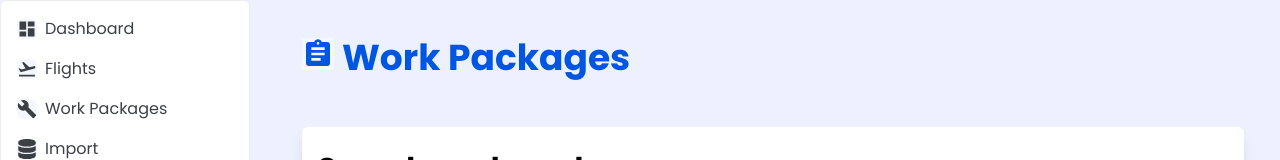
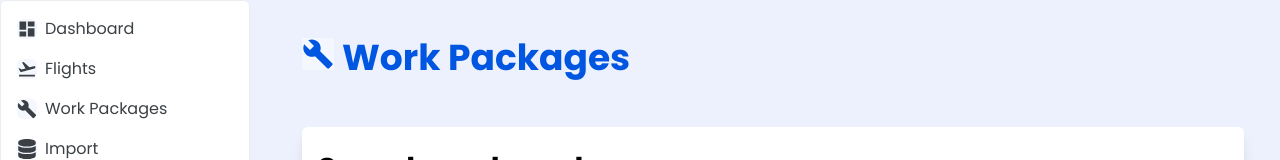
Before and after one commit to nam-vuhoang/aircraft-maintenance, a React (Vite) app in the folder frontend/: page /work-packages in a window 1280 px wide. Shown: the top 160 px of the page. Built offline with nearby package versions, Linux system fonts and the light colour scheme; no server answers.

Commit message:
Change page icon

```diff
--- a/frontend/src/pages/WorkPackagesPage.tsx
+++ b/frontend/src/pages/WorkPackagesPage.tsx
@@ -4,7 +4,7 @@ import WorkPackageSearchForm from '../components/WorkPackageSearchForm';
 import { WorkPackage, WorkPackageFilter } from '../models';
 import { WorkPackageService } from '../services';
 import { AppStatus, AppStatusPanel } from '../components/utils';
-import { MdAssignment } from 'react-icons/md';
+import { MdBuild } from 'react-icons/md';
 import WorkPackageTable from '../components/WorkPackageSearchForm/WorkPackageTable';
 
 const WorkPackagePage: React.FC = () => {
@@ -26,7 +26,7 @@ const WorkPackagePage: React.FC = () => {
     <Box p={5}>
       <HStack mb={12}>
         <Heading className="chakra-page-heading">
-          <Icon as={MdAssignment} w={8} h={8} mr={2} />
+          <Icon as={MdBuild} w={8} h={8} mr={2} />
           Work Packages
         </Heading>
       </HStack>
```
